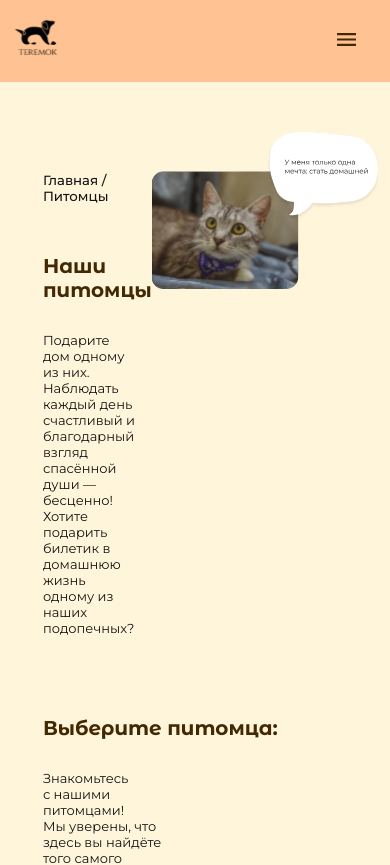
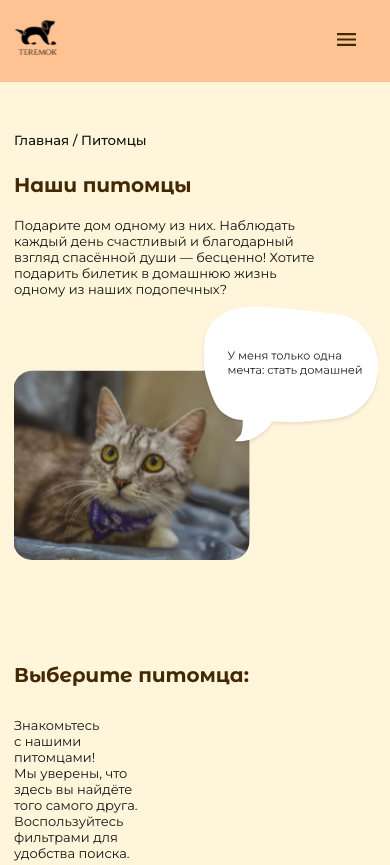
Before and after one commit to eireensid/animal-shelter, a Next.js app: page /pets in a window 390 px wide. Shown: the top 865 px of the page. Built offline with nearby package versions, Linux system fonts and the light colour scheme; no server answers.

Commit message:
add middle styles to all components

```diff
--- a/styles/components/AnimalCard.module.scss
+++ b/styles/components/AnimalCard.module.scss
@@ -39,7 +39,7 @@
 }
 
 // Tablet styles
-@media (max-width: 1024px) {
+@media (max-width: 1439px) {
   .findCarouselCard {
     flex-basis: 275px;
   }
@@ -63,7 +63,7 @@
 }
 
 // Mobile styles
-@media (max-width: 414px) {
+@media (max-width: 767px) {
   .findCarouselCard {
     flex-basis: 250px;
     width: 250px;
--- a/styles/components/BreadCrumbs.module.scss
+++ b/styles/components/BreadCrumbs.module.scss
@@ -10,14 +10,14 @@
 }
 
 // Tablet styles
-@media (max-width: 1024px) {
+@media (max-width: 1439px) {
   .breadCrumbs span {
     font-size: $breadCrumbsAndBtnTxtTablet;
   }
 }
 
 // Mobile styles
-@media (max-width: 414px) {
+@media (max-width: 767px) {
   .breadCrumbs span {
     font-size: $breadCrumbsAndBtnTxtMobile;
     font-weight: $mediumWeight;
--- a/styles/components/CallWriteBtns.module.scss
+++ b/styles/components/CallWriteBtns.module.scss
@@ -23,7 +23,7 @@
 
 
 // Tablet styles
-@media (max-width: 1024px) {
+@media (max-width: 1439px) {
   .callBtn, .whatsappBtn {
     padding: {
       top: 10px;
@@ -37,7 +37,7 @@
 }
 
 // Mobile styles
-@media (max-width: 414px) {
+@media (max-width: 767px) {
   .callBtn, .whatsappBtn {
     padding: {
       top: 9px;
--- a/styles/components/FindAnimalInput.module.scss
+++ b/styles/components/FindAnimalInput.module.scss
@@ -16,7 +16,7 @@
 }
 
 // Tablet styles
-@media (max-width: 1024px) {
+@media (max-width: 1439px) {
   .animalFilterInput {
     width: 206px;
     padding: {
@@ -32,7 +32,7 @@
 }
 
 // Mobile styles
-@media (max-width: 414px) {
+@media (max-width: 767px) {
   .animalFilterInput {
     height: 37px;
     padding: {
--- a/styles/components/PawLabel.module.scss
+++ b/styles/components/PawLabel.module.scss
@@ -17,7 +17,7 @@
 }
 
 // Tablet styles
-@media (max-width: 1024px) {
+@media (max-width: 1439px) {
   .animalFilter {
     padding: {
       top: 10px;
@@ -36,7 +36,7 @@
 }
 
 // Mobile styles
-@media (max-width: 414px) {
+@media (max-width: 767px) {
   .animalFilter {
     padding: 7px;
   }
--- a/styles/components/SearchInput.module.scss
+++ b/styles/components/SearchInput.module.scss
@@ -25,7 +25,7 @@
 }
 
 // Tablet styles
-@media (max-width: 1024px) {
+@media (max-width: 1439px) {
   .searchInput {
     padding: {
       top: 16px;
@@ -38,7 +38,7 @@
 }
 
 // Mobile styles
-@media (max-width: 414px) {
+@media (max-width: 767px) {
   .searchInput {
     height: 37px;
   }
--- a/styles/components/SocialBtns.module.scss
+++ b/styles/components/SocialBtns.module.scss
@@ -6,7 +6,7 @@
 }
 
 // Mobile styles
-@media (max-width: 414px) {
+@media (max-width: 767px) {
   .socialsBlock img {
     width: 30px;
     height: 30px;
--- a/styles/components/VisitingRules.module.scss
+++ b/styles/components/VisitingRules.module.scss
@@ -16,7 +16,7 @@
 
 
 // Tablet styles
-@media (max-width: 1024px) {
+@media (max-width: 1439px) {
   .visitingRulesBlock h3 {
     padding-bottom: 30px;
   }
@@ -30,7 +30,7 @@
 }
 
 // Mobile styles
-@media (max-width: 414px) {
+@media (max-width: 767px) {
   .visitingRulesBlock h2 {
     padding-bottom: 80px;
   }
--- a/styles/pets.module.scss
+++ b/styles/pets.module.scss
@@ -77,3 +77,83 @@
 .waveMobile {
   display: none;
 }
+
+// Tablet styles
+@media (max-width: 1024px) {
+  .pagePaddings {
+    padding: {
+      left: 45px;
+      right: 45px;
+    }
+  }
+  .waveDesktop{
+    display: none;
+  }
+  .waveTablet {
+    display: block;
+    position: absolute;
+    left: 0;
+    bottom: 0;
+    width: 100%;
+  }
+
+  .firstWrapper {
+    flex-direction: column;
+    padding-bottom: 200px;
+  }
+  .firstBlock {
+    padding-left: 45px;
+  }
+  .firstDesc {
+    flex-basis: 0;
+  }
+  .firstDesc h2 {
+    margin-top: 50px;
+  }
+  .firstDesc p {
+    width: 73%;
+    margin-bottom: 40px;
+  }
+  .photoWithPhraseBubbleWrapper {
+    margin: 0 auto;
+  }
+}
+
+// Mobile styles
+@media (max-width: 414px) {
+  .pagePaddings {
+    padding: {
+      left: 14px;
+      right: 14px;
+    }
+  }
+  .waveTablet {
+    display: none;
+  }
+  .waveMobile {
+    display: block;
+    position: absolute;
+    left: 0;
+    bottom: 0;
+    width: 100%;
+  }
+
+  .firstBlock {
+    padding-left: 14px;
+  }
+  .firstWrapper {
+    padding-bottom: 100px;
+  }
+  .firstDesc h2 {
+    margin-top: 25px;
+    width: 85%;
+  }
+  .firstDesc p {
+    width: 85%;
+    margin-bottom: 10px;
+    margin-top: 20px;
+  }
+  .breadCrumbsWrapper {
+    padding-top: 0;
+  }
+}
```
Also changed, not shown: styles/components/AnimalCarousel.module.scss (+11 -4 lines).
